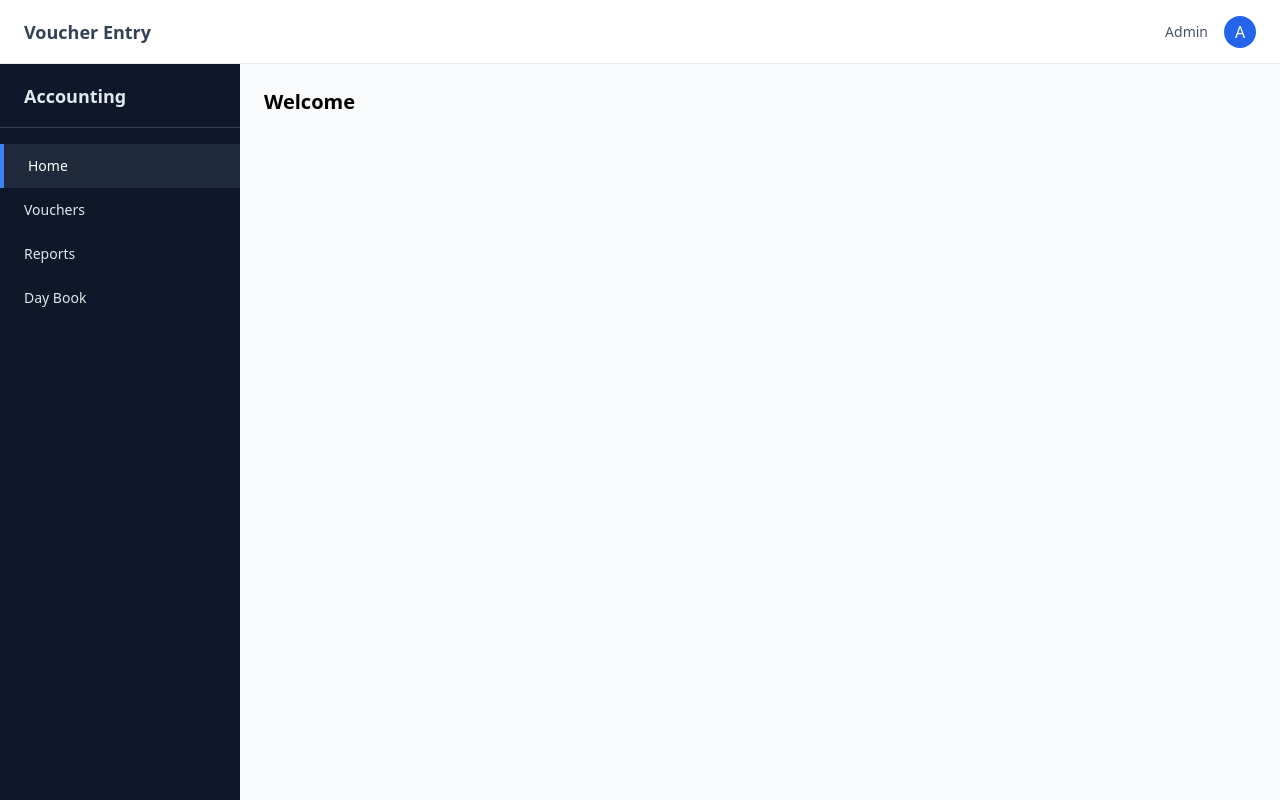
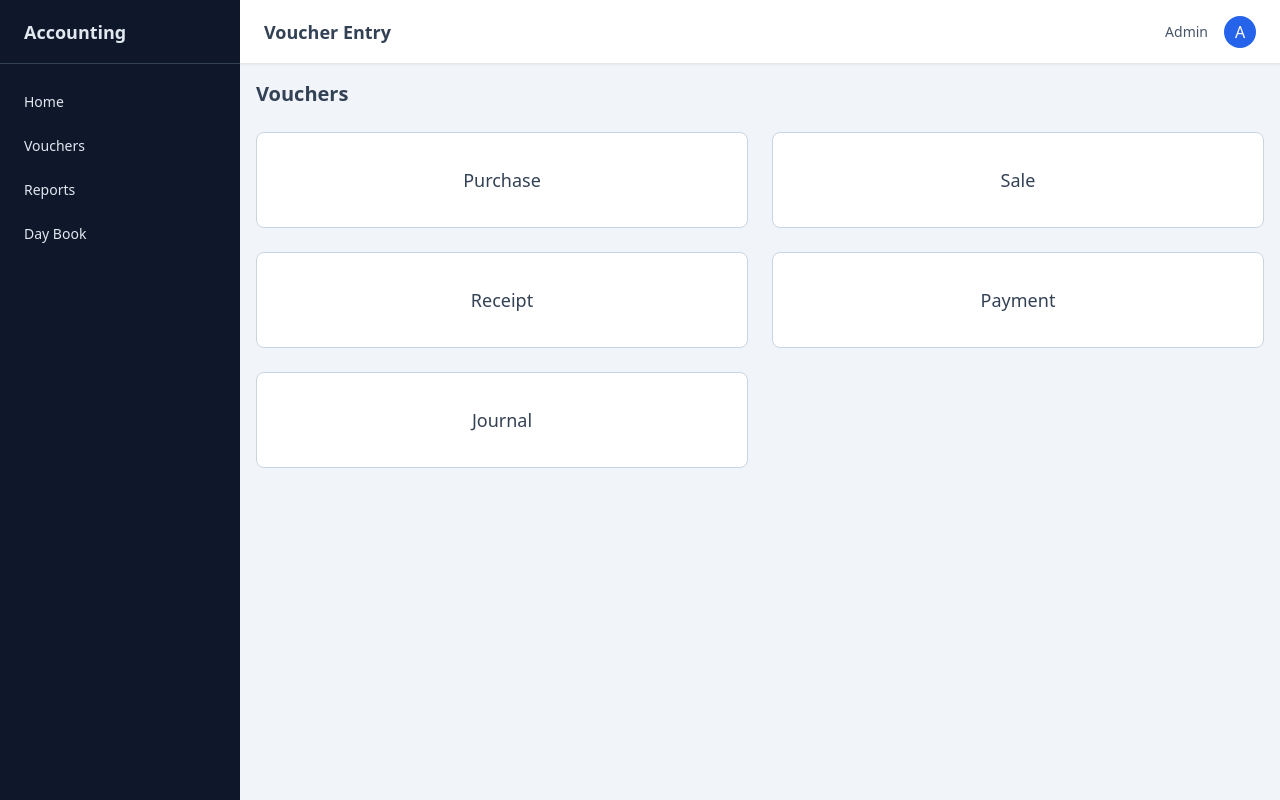
Before and after one commit to djkrishnachauhan/Accounting-Web, a React (Vite) app: page / in a window 1280 px wide. Built offline with nearby package versions, Linux system fonts and the light colour scheme.

Commit message:
Update App.jsx

```diff
--- a/src/App.jsx
+++ b/src/App.jsx
@@ -1,31 +1,26 @@
 import { useState } from "react";
 import Sidebar from "./components/Sidebar";
 import Header from "./components/Header";
-import Dashboard from "./components/Dashboard";
+import VoucherDashboard from "./components/VoucherDashboard";
+import SaleEntry from "./components/SaleEntry";
 
 export default function App() {
-  const [active, setActive] = useState("home");
-  const [sidebarOpen, setSidebarOpen] = useState(true);
+  const [activeScreen, setActiveScreen] = useState("dashboard");
 
   return (
-    <div className="h-screen flex flex-col">
+    <div className="flex h-screen bg-slate-100">
+      <Sidebar onNavigate={setActiveScreen} />
 
-      {/* HEADER */}
-      <Header setSidebarOpen={setSidebarOpen} />
+      <div className="flex-1 flex flex-col">
+        <Header />
 
-      {/* BODY */}
-      <div className="flex flex-1 overflow-hidden">
+        <main className="flex-1 overflow-auto p-4">
+          {activeScreen === "dashboard" && (
+            <VoucherDashboard onSale={() => setActiveScreen("sale")} />
+          )}
 
-        {/* SIDEBAR */}
-        {sidebarOpen && (
-          <Sidebar active={active} setActive={setActive} />
-        )}
-
-        {/* CONTENT */}
-        <main className="flex-1 overflow-auto bg-slate-50 p-6">
-          <Dashboard active={active} setActive={setActive} />
+          {activeScreen === "sale" && <SaleEntry />}
         </main>
-
       </div>
     </div>
   );
```
